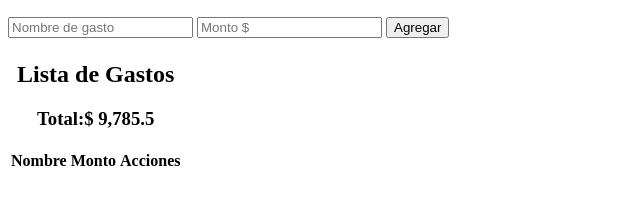
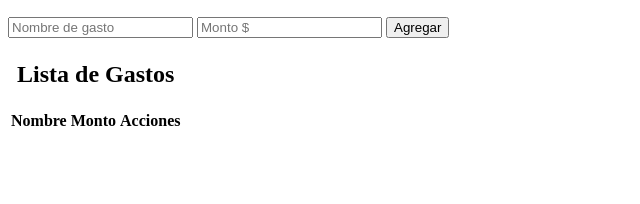
Before and after one commit to adroprado/gestor-gastos-vanilla, a plain HTML site: page index.html in a window 1280 px wide. Shown: the part 158-362 px from the top of the page, without its empty margins (0-640 px from the left). Drawn offline with Linux system fonts and the light colour scheme.

Commit message:
refactor(html): eliminar de table-head el total
Se elimina el texto total:$ para agregarlo con javascript

```diff
--- a/index.html
+++ b/index.html
@@ -36,7 +36,6 @@
               <h2>Lista de Gastos</h2>
               <h3 class="monto-total">
                 <!-- Agregar monto total de los gastos con JS -->
-                Total:$ 9,785.5
               </h3>
             </th>
           </tr>
```
